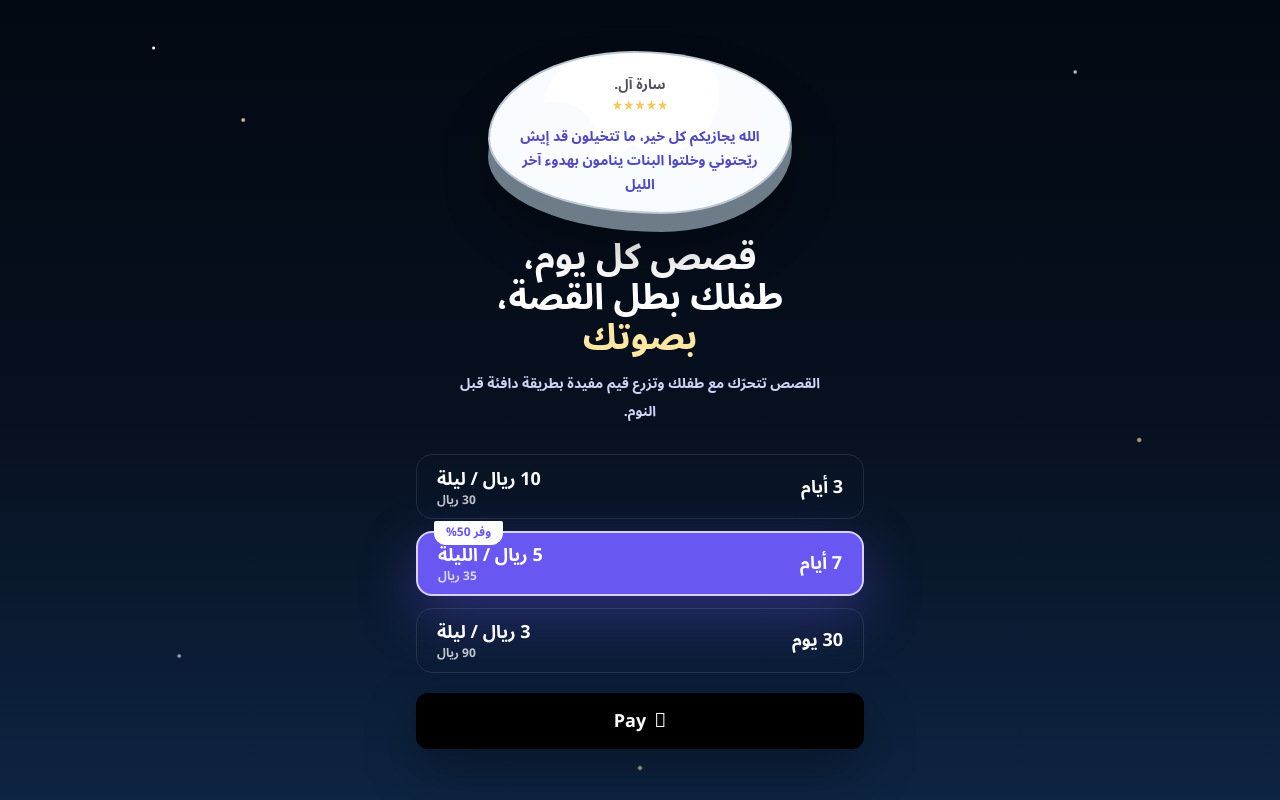
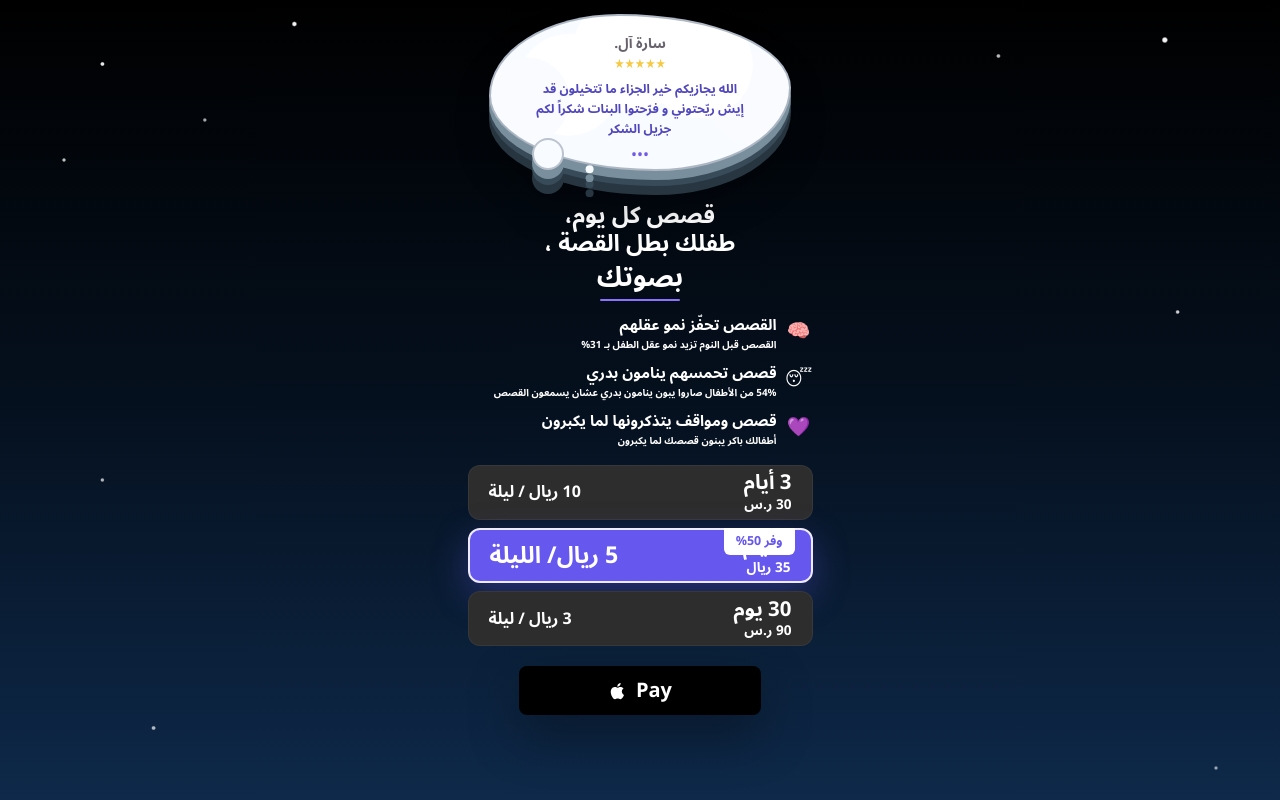
Before and after one commit to TurkiAlotaibi01/Testing1, a Next.js app: page /next in a window 1280 px wide. Built offline with nearby package versions, Linux system fonts and the light colour scheme.

Commit message:
Match subscription paywall mockup

```diff
--- a/app/globals.css
+++ b/app/globals.css
@@ -200,36 +200,54 @@ input {
   position: absolute;
   inset: 0;
   background:
-    radial-gradient(circle at 12% 6%, rgba(255, 255, 255, 0.95) 0 1px, transparent 2px),
-    radial-gradient(circle at 19% 15%, rgba(255, 231, 163, 0.8) 0 1.2px, transparent 2.5px),
-    radial-gradient(circle at 84% 9%, rgba(255, 255, 255, 0.7) 0 1px, transparent 2.4px),
-    radial-gradient(circle at 89% 55%, rgba(255, 231, 163, 0.65) 0 1.4px, transparent 2.8px),
-    radial-gradient(circle at 14% 82%, rgba(255, 255, 255, 0.6) 0 1px, transparent 2.4px),
-    radial-gradient(circle at 50% 96%, rgba(255, 231, 163, 0.65) 0 1.4px, transparent 2.8px),
-    linear-gradient(180deg, #020912 0%, #07101f 52%, #0d2442 100%);
+    radial-gradient(circle at 8% 8%, rgba(255, 255, 255, 0.9) 0 1.2px, transparent 2.4px),
+    radial-gradient(circle at 16% 15%, rgba(255, 255, 255, 0.65) 0 1px, transparent 2.2px),
+    radial-gradient(circle at 23% 3%, rgba(255, 255, 255, 0.95) 0 1.4px, transparent 2.8px),
+    radial-gradient(circle at 78% 7%, rgba(255, 255, 255, 0.72) 0 1.1px, transparent 2.4px),
+    radial-gradient(circle at 91% 5%, rgba(255, 255, 255, 0.95) 0 1.8px, transparent 3.3px),
+    radial-gradient(circle at 5% 20%, rgba(255, 255, 255, 0.75) 0 1px, transparent 2.2px),
+    radial-gradient(circle at 8% 60%, rgba(255, 255, 255, 0.7) 0 1px, transparent 2.2px),
+    radial-gradient(circle at 12% 91%, rgba(255, 255, 255, 0.68) 0 1.2px, transparent 2.4px),
+    radial-gradient(circle at 95% 96%, rgba(255, 255, 255, 0.58) 0 1px, transparent 2.2px),
+    radial-gradient(circle at 92% 39%, rgba(255, 255, 255, 0.82) 0 1px, transparent 2.3px),
+    linear-gradient(180deg, #000000 0%, #05101e 50%, #0e294a 100%);
 }
 
 .review-cloud {
   position: relative;
-  min-height: 9.8rem;
-  padding: 1.45rem 1.4rem 1.1rem;
+  min-height: 10.9rem;
+  padding: 1.3rem 1.1rem 0.9rem;
   text-align: center;
-  filter: drop-shadow(0 18px 0 rgba(155, 174, 188, 0.7)) drop-shadow(0 26px 22px rgba(0, 0, 0, 0.28));
+  filter: drop-shadow(0 9px 0 rgba(150, 174, 186, 0.7)) drop-shadow(0 15px 0 rgba(96, 125, 145, 0.58)) drop-shadow(0 21px 16px rgba(0, 0, 0, 0.28));
 }
 
 .review-cloud::before {
   content: "";
   position: absolute;
-  inset: 0;
+  inset: 0.1rem 0 0.95rem;
   z-index: -1;
-  border-radius: 48% 52% 43% 57% / 54% 48% 52% 46%;
+  border-radius: 43% 57% 45% 55% / 52% 47% 53% 48%;
   background:
-    radial-gradient(circle at 22% 56%, #f9fbff 0 2.5rem, transparent 2.55rem),
-    radial-gradient(circle at 35% 35%, #ffffff 0 3.2rem, transparent 3.25rem),
-    radial-gradient(circle at 57% 26%, #ffffff 0 3.6rem, transparent 3.65rem),
-    radial-gradient(circle at 75% 50%, #f9fbff 0 3.25rem, transparent 3.3rem),
+    radial-gradient(circle at 12% 55%, #f9fbff 0 2.65rem, transparent 2.7rem),
+    radial-gradient(circle at 26% 45%, #ffffff 0 3.15rem, transparent 3.2rem),
+    radial-gradient(circle at 47% 24%, #ffffff 0 3.65rem, transparent 3.7rem),
+    radial-gradient(circle at 70% 32%, #ffffff 0 3.3rem, transparent 3.35rem),
+    radial-gradient(circle at 88% 54%, #f9fbff 0 2.85rem, transparent 2.9rem),
     #f8fbff;
-  border: 2px solid rgba(84, 102, 127, 0.36);
+  border: 2px solid rgba(84, 102, 127, 0.46);
+}
+
+.review-cloud::after {
+  content: "";
+  position: absolute;
+  left: 2.7rem;
+  bottom: 1.05rem;
+  width: 2rem;
+  height: 2rem;
+  border-radius: 999px;
+  background: #f8fbff;
+  border: 2px solid rgba(84, 102, 127, 0.38);
+  box-shadow: 2.6rem 0.95rem 0 -0.75rem #f8fbff;
 }
 
 .cloud-3::before {
--- a/app/next/page.jsx
+++ b/app/next/page.jsx
@@ -2,12 +2,12 @@ const plans = [
   {
     duration: "3 أيام",
     price: "10 ريال / ليلة",
-    total: "30 ريال",
+    total: "30 ر.س",
     featured: false
   },
   {
     duration: "7 أيام",
-    price: "5 ريال / الليلة",
+    price: "5 ريال/ الليلة",
     total: "35 ريال",
     badge: "وفر 50%",
     featured: true
@@ -15,8 +15,26 @@ const plans = [
   {
     duration: "30 يوم",
     price: "3 ريال / ليلة",
-    total: "90 ريال",
+    total: "90 ر.س",
     featured: false
+  }
+];
+
+const benefits = [
+  {
+    icon: "🧠",
+    title: "القصص تحفّز نمو عقلهم",
+    detail: "القصص قبل النوم تزيد نمو عقل الطفل بـ 31%"
+  },
+  {
+    icon: "😴",
+    title: "قصص تحمسهم ينامون بدري",
+    detail: "54% من الأطفال صاروا يبون ينامون بدري عشان يسمعون القصص"
+  },
+  {
+    icon: "💜",
+    title: "قصص ومواقف يتذكرونها لما يكبرون",
+    detail: "أطفالك باكر يبنون قصصك لما يكبرون"
   }
 ];
 
@@ -27,52 +45,69 @@ export const metadata = {
 
 export default function SubscribePage() {
   return (
-    <main className="relative min-h-screen overflow-hidden bg-[#06101f] px-4 py-7 text-white" dir="rtl">
+    <main className="relative min-h-screen overflow-hidden bg-[#06101f] px-3 py-3 text-white" dir="rtl">
       <div className="subscription-sky" aria-hidden="true" />
 
-      <section className="relative z-10 mx-auto flex min-h-[calc(100svh-3.5rem)] w-full max-w-md flex-col justify-center">
-        <div className="mx-auto mb-6 w-full max-w-[19rem]">
+      <section className="relative z-10 mx-auto flex min-h-[calc(100svh-1.5rem)] w-full max-w-[345px] flex-col">
+        <div className="mx-auto w-full max-w-[302px]">
           <div className="review-cloud">
-            <p className="text-sm font-black text-[#56515f]">سارة آل.</p>
-            <div className="mt-1 text-sm leading-none text-[#f4c95d]" aria-label="5 نجوم">
+            <p className="text-[0.88rem] font-black text-[#66616b]">سارة آل.</p>
+            <div className="mt-1 text-[0.8rem] leading-none text-[#f5c943]" aria-label="5 نجوم">
               ★★★★★
             </div>
-            <p className="mt-3 text-sm font-extrabold leading-6 text-[#504ac2]">
-              الله يجازيكم كل خير، ما تتخيلون قد إيش ريّحتوني وخلتوا البنات ينامون بهدوء آخر الليل
+            <p className="mx-auto mt-2 max-w-[13.7rem] text-[0.78rem] font-extrabold leading-5 text-[#5147bd]">
+              الله يجازيكم خير الجزاء ما تتخيلون قد إيش ريّحتوني و فرّحتوا البنات شكراً لكم جزيل الشكر
             </p>
+            <div className="mt-2 text-base leading-none text-[#725be8]">•••</div>
           </div>
         </div>
 
-        <div className="space-y-3 text-center">
-          <h1 className="text-balance text-3xl font-black leading-tight sm:text-4xl">
-            قصص كل يوم، طفلك بطل القصة،
-            <span className="block text-[#ffe7a3]">بصوتك</span>
+        <div className="mt-4 space-y-2 text-center">
+          <h1 className="text-balance text-[1.45rem] font-black leading-[1.2] text-white">
+            قصص كل يوم، طفلك بطل القصة ،
+            <span className="relative mx-auto mt-1 block w-fit text-[1.7rem] text-white">
+              بصوتك
+              <span className="absolute -bottom-1.5 left-0 right-0 mx-auto h-[2px] w-20 rounded-full bg-[#8b72ff]" aria-hidden="true" />
+            </span>
           </h1>
-          <p className="mx-auto max-w-sm text-sm font-bold leading-7 text-[#cbd5f5]">
-            القصص تتحرّك مع طفلك وتزرع قيم مفيدة بطريقة دافئة قبل النوم.
-          </p>
         </div>
 
-        <div className="mt-7 space-y-3">
+        <div className="mt-5 space-y-2.5">
+          {benefits.map((benefit) => (
+            <div key={benefit.title} className="flex items-start gap-2 text-right">
+              <span className="mt-0.5 grid h-7 w-7 shrink-0 place-items-center text-[1.18rem]" aria-hidden="true">
+                {benefit.icon}
+              </span>
+              <div className="min-w-0">
+                <p className="text-[0.94rem] font-black leading-5 text-white">{benefit.title}</p>
+                <p className="mt-0.5 text-[0.62rem] font-semibold leading-4 text-white/48">{benefit.detail}</p>
+              </div>
+            </div>
+          ))}
+        </div>
+
+        <div className="mt-4 space-y-2">
           {plans.map((plan) => (
             <button
               key={plan.duration}
               type="button"
-              className={`relative flex min-h-[4.05rem] w-full items-center justify-between rounded-2xl px-5 text-right transition ${
+              className={`relative flex min-h-[3.45rem] w-full items-center justify-between rounded-xl px-5 text-right transition ${
                 plan.featured
-                  ? "border-2 border-[#d8d0ff] bg-[#6957f2] shadow-[0_20px_55px_rgba(105,87,242,0.36)]"
-                  : "border border-white/10 bg-white/12 hover:bg-white/16"
+                  ? "border-2 border-[#eeeaff] bg-[#6657ee] shadow-[0_12px_35px_rgba(102,87,238,0.34)]"
+                  : "border border-white/5 bg-[#2d2d2d] hover:bg-[#353535]"
               }`}
             >
               {plan.badge && (
-                <span className="absolute left-4 top-0 -translate-y-1/2 rounded-b-xl rounded-t-sm bg-white px-3 py-1 text-xs font-black text-[#6957f2]">
+                <span className="absolute right-4 top-0 -translate-y-[2px] rounded-b-md bg-white px-3 py-1 text-[0.78rem] font-black text-[#6657ee]">
                   {plan.badge}
                 </span>
               )}
-              <span className="text-lg font-black text-white">{plan.duration}</span>
-              <span className="text-left">
-                <span className="block text-lg font-black text-white">{plan.price}</span>
-                <span className="block text-xs font-bold text-white/75">{plan.total}</span>
+              <span className="text-right">
+                <span className="block text-[1.28rem] font-black leading-none text-white">{plan.duration}</span>
+                <span className="mt-1 block text-[0.85rem] font-bold leading-none text-white/78">{plan.total}</span>
+              </span>
+              <span className={`${plan.featured ? "text-[1.45rem]" : "text-[1rem]"} font-black leading-none text-white`}>
+                {plan.price}
               </span>
             </button>
           ))}
@@ -80,9 +115,12 @@ export default function SubscribePage() {
 
         <button
           type="button"
-          className="mt-5 flex min-h-14 w-full items-center justify-center gap-2 rounded-xl bg-black text-lg font-black text-white shadow-[0_20px_50px_rgba(0,0,0,0.34)] transition hover:-translate-y-0.5 focus:outline-none focus:ring-4 focus:ring-white/25"
+          dir="ltr"
+          className="mx-auto mt-5 flex min-h-[3.05rem] w-[70%] items-center justify-center gap-2 rounded-lg bg-black text-xl font-black text-white shadow-[0_20px_50px_rgba(0,0,0,0.34)] transition hover:-translate-y-0.5 focus:outline-none focus:ring-4 focus:ring-white/25"
         >
-          <span className="text-xl" aria-hidden="true"></span>
+          <svg className="h-6 w-5 fill-white" viewBox="0 0 24 24" aria-hidden="true">
+            <path d="M16.58 12.68c-.03-2.42 1.97-3.59 2.06-3.65-1.16-1.69-2.94-1.92-3.56-1.95-1.5-.16-2.95.89-3.71.89-.78 0-1.96-.87-3.23-.84-1.64.02-3.17.97-4.01 2.45-1.73 3-.44 7.39 1.22 9.81.83 1.18 1.8 2.5 3.08 2.45 1.24-.05 1.7-.79 3.19-.79 1.48 0 1.9.79 3.2.77 1.34-.03 2.18-1.19 2.98-2.38.96-1.35 1.34-2.69 1.36-2.76-.03-.01-2.55-.98-2.58-3.99ZM14.1 5.5c.67-.84 1.13-1.98 1-3.14-.97.04-2.19.67-2.89 1.48-.62.72-1.18 1.91-1.03 3.02 1.1.08 2.22-.55 2.92-1.36Z" />
+          </svg>
           Pay
         </button>
       </section>
```
